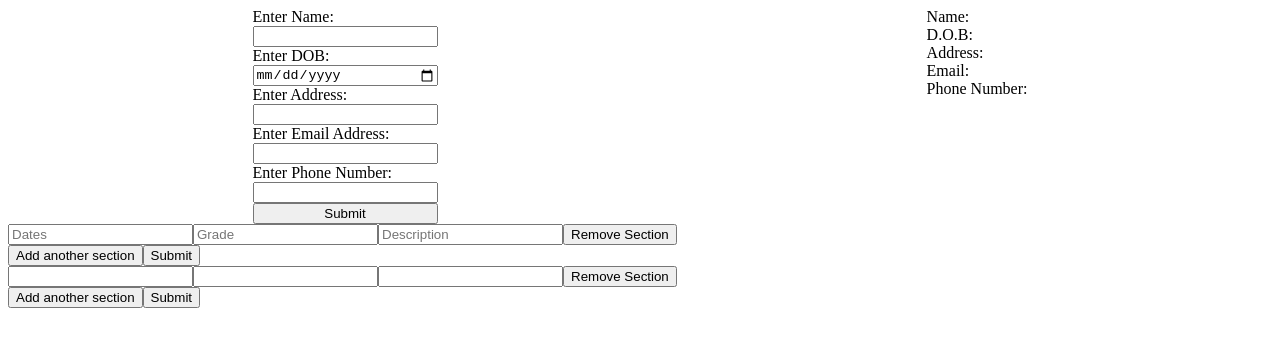
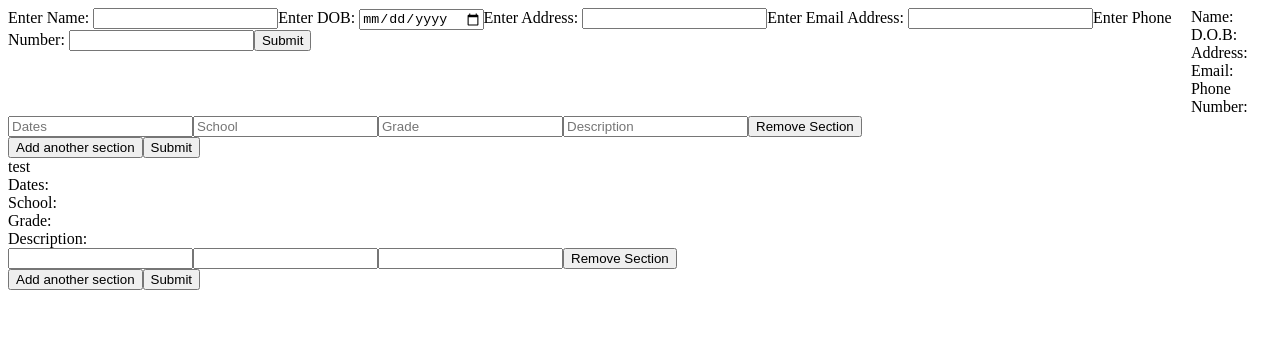
Before and after one commit to dunsd/cv-project, a React (Create React App) app: page / in a window 1280 px wide. Shown: the top 346 px of the page. Built offline with nearby package versions, Linux system fonts and the light colour scheme.

Commit message:
Move edu form states to App and add display added iterative display div to show education sections

```diff
--- a/src/App.js
+++ b/src/App.js
@@ -1,39 +1,71 @@
 import './App.css';
 import UserDetails from './components/UserDetails';
-import EntryForm from './components/EntryForm';
+import UserForm from './components/UserForm';
 import EducationForm from './components/EducationForm';
 import WorkForm from './components/WorkForm';
+import EducationDisplay from './components/EducationDisplay';
 import { useState } from 'react';
 
 const App = () => {
 
   const [userInfo, setUserInfo] = useState({});
 
-  const onChange = (e) => {
+  const onUserChange = (e) => {
     const name = e.target.name;
     const value = e.target.value;
     setUserInfo(values => ({...values, [name]: value}))
-    console.log(userInfo);
-}
+  }
 
-const handleSubmit = (e) => {
-    e.preventDefault();
-    console.log(userInfo);
-}
+  const handleUserSubmit = (e) => {
+      e.preventDefault();
+  }
+
+  const [eduInputs, setEduInputs] = useState([
+    {
+        dates: "",
+        grade: "",
+        school: "",
+        desc: "",
+    }
+  ])
+
+  const onEduChange = (index, event) => {
+      let data = [...eduInputs];
+      data[index][event.target.name] = event.target.value;
+      setEduInputs(data);
+      console.log(eduInputs);
+  }
+  const removeEdu = (index) => {
+      let data = [...eduInputs];
+      data.splice(index, 1);
+      setEduInputs(data);
+  }
+  const addSection = () => {
+      let newSection = {dates: "", grade: "", desc: ""};
+      setEduInputs([...eduInputs, newSection]);
+    }
 
   return (
     <div>
       <div className='mainSection'>
-        <EntryForm
+        <UserForm
         userInfo = {userInfo}
-        handleSubmit = {handleSubmit}
-        onChange = {onChange}
+        handleSubmit = {handleUserSubmit}
+        onUserChange = {onUserChange}
         />
         <UserDetails
         userInfo = {userInfo}
         />
       </div>
-      <EducationForm/>
+      <EducationForm
+        eduInputs = {eduInputs}
+        onEduChange = {onEduChange}
+        removeEdu = {removeEdu}
+        addSection={addSection}
+      />
+      <EducationDisplay
+        eduInputs={eduInputs}
+      />
       <WorkForm/>
     </div>
   )
--- /dev/null
+++ b/src/components/EducationDisplay.js
@@ -0,0 +1,29 @@
+import React from "react";
+
+const EducationDisplay = ({eduInputs}) => {
+
+    return (
+        <div> test {eduInputs.desc}
+            {eduInputs.map((input, index) => {
+                return (
+                <div key={index}>
+                     <div className="eduDates">
+                        Dates: {input.dates}
+                     </div>
+                     <div className="eduSchool">
+                        School: {input.school}
+                     </div>
+                     <div className="eduGrade">
+                        Grade: {input.grade}
+                     </div>
+                     <div className="eduDesc">
+                        Description: {input.desc}
+                     </div>
+                </div>
+                )
+            })}
+        </div>
+    )
+}
+
+export default EducationDisplay;
--- a/src/components/EducationForm.js
+++ b/src/components/EducationForm.js
@@ -1,34 +1,9 @@
-import React, { useState } from "react";
+import React from "react";
 
-const EducationForm = ({userEdu}) => {
-
-    const [eduInputs, setEduInputs] = useState([
-        {
-            dates: "",
-            grade: "",
-            desc: "",
-        }
-    ])
-
-    const onEduChange = (index, event) => {
-        let data = [...eduInputs];
-        data[index][event.target.name] = event.target.value;
-        setEduInputs(data);
-    }
-
-    const addSection = () => {
-        let newSection = {dates: "", grade: "", desc: ""};
-        setEduInputs([...eduInputs, newSection]);
-    }
+const EducationForm = ({eduInputs, onEduChange, removeEdu, addSection}) => {
 
     const onEduSubmit = (e) => {
         e.preventDefault();
-    }
-
-    const removeEdu = (index) => {
-        let data = [...eduInputs];
-        data.splice(index, 1);
-        setEduInputs(data);
     }
 
     return (
@@ -40,6 +15,12 @@ const EducationForm = ({userEdu}) => {
                             name='dates'
                             placeholder="Dates"
                             value={input.dates}
+                            onChange={event => onEduChange(index, event)}
+                        />
+                        <input
+                            name="school"
+                            placeholder="School"
+                            value={input.school}
                             onChange={event => onEduChange(index, event)}
                         />
                         <input
--- a/src/components/UserDetails.js
+++ b/src/components/UserDetails.js
@@ -1,6 +1,4 @@
 import React from "react";
-import { Component } from "react";
-import EntryForm from "./EntryForm";
 
 const UserDetails = ({userInfo}) => {
 
--- a/src/components/EntryForm.js
+++ b/src/components/UserForm.js
@@ -1,19 +1,18 @@
 import React from "react";
-import { useState } from 'react';
-import './EntryForm.css';
+import './UserForm.css';
 
 
-const EntryForm = ({userInfo, handleSubmit, onChange}) => {
+const UserForm = ({userInfo, handleUserSubmit, onUserChange}) => {
 
     return (
-            <form className="entryForm" onSubmit={handleSubmit}>
+            <form className="userForm" onSubmit={handleUserSubmit}>
                 <label htmlFor="nameInput">Enter Name: </label>
                 <input
                     type="text"
                     name="name"
                     id="nameInput"
                     value={userInfo.name || ""}
-                    onChange={onChange}
+                    onChange={onUserChange}
                 />
                 <label htmlFor="dobInput">Enter DOB: </label>
                 <input
@@ -21,7 +20,7 @@ const EntryForm = ({userInfo, handleSubmit, onChange}) => {
                     id="dobInput"
                     name="dob"
                     value={userInfo.dob || ""}
-                    onChange={onChange}
+                    onChange={onUserChange}
                 />
                 <label htmlFor="addressInput">Enter Address: </label>
                 <input
@@ -29,7 +28,7 @@ const EntryForm = ({userInfo, handleSubmit, onChange}) => {
                     id="addressInput"
                     name="address"
                     value={userInfo.address || ""}
-                    onChange={onChange}
+                    onChange={onUserChange}
                 />
                 <label htmlFor="emailInput">Enter Email Address: </label>
                 <input
@@ -37,7 +36,7 @@ const EntryForm = ({userInfo, handleSubmit, onChange}) => {
                     id="emailInput"
                     name="email"
                     value={userInfo.email || ""}
-                    onChange={onChange}
+                    onChange={onUserChange}
                 />
                 <label htmlFor="phoneInput">Enter Phone Number: </label>
                 <input
@@ -45,11 +44,11 @@ const EntryForm = ({userInfo, handleSubmit, onChange}) => {
                     id="phoneInput"
                     name="phone"
                     value={userInfo.phone || ""}
-                    onChange={onChange}
+                    onChange={onUserChange}
                 />
                 <button type="submit">Submit</button>
             </form>
     )
 }
 
-export default EntryForm
+export default UserForm
```
Also changed, not shown: src/components/WorkDisplay.js (added, +13 -0 lines), src/components/UserForm.css (renamed from src/components/EntryForm.css).
